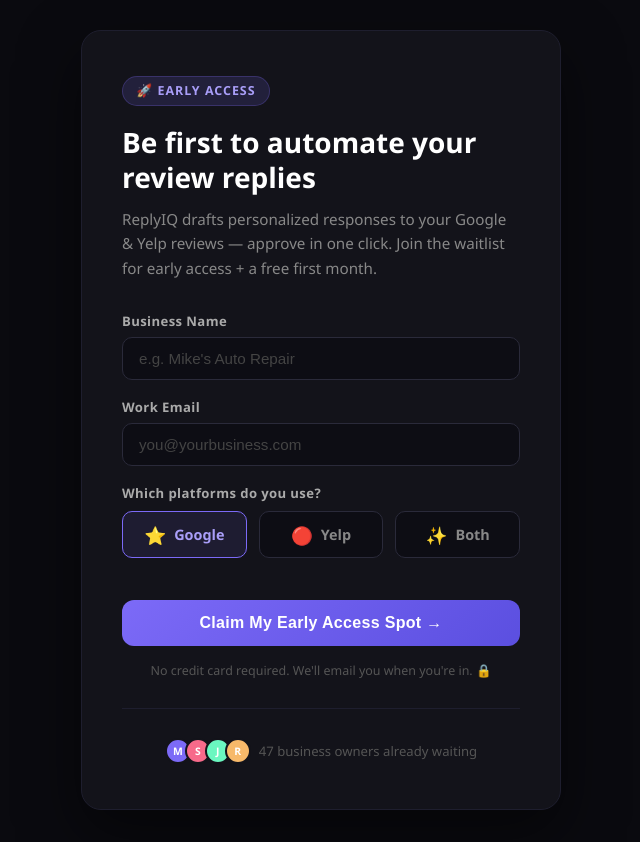
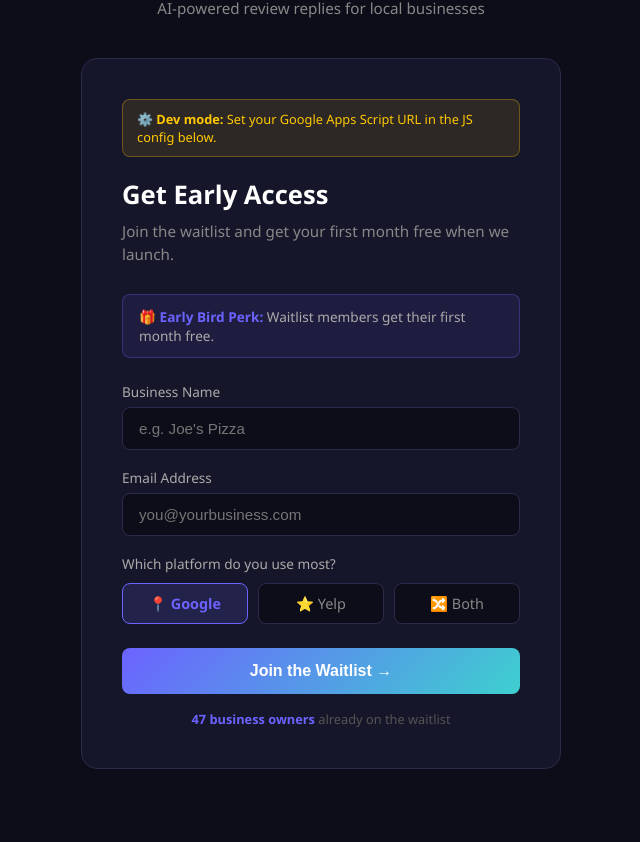
Before and after one commit to novaxframework/replyiq-waitlist, a plain HTML site: page index.html in a window 1280 px wide. Shown: the part 77-919 px from the top of the page, without its empty margins (319-959 px from the left). After the commit the page ends 870 px from the top, so only its background shows below. Drawn offline with Linux system fonts and the light colour scheme.

Commit message:
Add Google Sheets backend integration + setup instructions — index.html

```diff
--- a/index.html
+++ b/index.html
@@ -5,341 +5,192 @@
   <meta name="viewport" content="width=device-width, initial-scale=1.0"/>
   <title>ReplyIQ — Join the Waitlist</title>
   <style>
-    *, *::before, *::after { box-sizing: border-box; margin: 0; padding: 0; }
-
+    * { margin: 0; padding: 0; box-sizing: border-box; }
     body {
-      background: #0a0a0f;
-      color: #f0f0f5;
-      font-family: 'Segoe UI', system-ui, sans-serif;
+      font-family: 'Segoe UI', sans-serif;
+      background: #0d0d1a;
+      color: #e0e0e0;
       min-height: 100vh;
       display: flex;
       flex-direction: column;
       align-items: center;
       justify-content: center;
-      padding: 2rem;
+      padding: 24px;
     }
-
     .logo {
-      font-size: 1.6rem;
+      font-size: 2rem;
       font-weight: 800;
-      letter-spacing: -0.5px;
-      margin-bottom: 2.5rem;
-      color: #fff;
+      background: linear-gradient(135deg, #6c63ff, #3ecfcf);
+      -webkit-background-clip: text;
+      -webkit-text-fill-color: transparent;
+      margin-bottom: 8px;
     }
-    .logo span { color: #7c6af7; }
-
+    .tagline { color: #888; font-size: 0.95rem; margin-bottom: 40px; }
     .card {
-      background: #13131a;
-      border: 1px solid #1e1e2e;
-      border-radius: 20px;
-      padding: 2.8rem 2.5rem;
+      background: #16162a;
+      border: 1px solid #2a2a4a;
+      border-radius: 16px;
+      padding: 40px;
       width: 100%;
       max-width: 480px;
-      box-shadow: 0 24px 60px rgba(0,0,0,0.5);
     }
-
-    .badge {
-      display: inline-block;
-      background: rgba(124, 106, 247, 0.15);
-      color: #a99ef8;
-      font-size: 0.78rem;
-      font-weight: 600;
-      letter-spacing: 0.08em;
-      text-transform: uppercase;
-      padding: 0.35rem 0.85rem;
-      border-radius: 999px;
-      border: 1px solid rgba(124,106,247,0.25);
-      margin-bottom: 1.2rem;
-    }
-
-    h1 {
-      font-size: 1.75rem;
-      font-weight: 800;
-      line-height: 1.25;
-      margin-bottom: 0.75rem;
+    h1 { font-size: 1.6rem; font-weight: 700; color: #fff; margin-bottom: 8px; }
+    .subtitle { color: #888; font-size: 0.95rem; margin-bottom: 28px; line-height: 1.5; }
+    label { display: block; font-size: 0.85rem; color: #aaa; margin-bottom: 6px; font-weight: 500; }
+    input {
+      width: 100%;
+      padding: 12px 16px;
+      background: #0d0d1a;
+      border: 1px solid #2a2a4a;
+      border-radius: 8px;
       color: #fff;
-    }
-
-    .sub {
       font-size: 0.95rem;
-      color: #888;
-      line-height: 1.6;
-      margin-bottom: 2rem;
-    }
-
-    .form-group {
-      margin-bottom: 1.1rem;
-    }
-
-    label {
-      display: block;
-      font-size: 0.82rem;
-      font-weight: 600;
-      color: #aaa;
-      margin-bottom: 0.45rem;
-      letter-spacing: 0.03em;
-    }
-
-    input[type="text"],
-    input[type="email"] {
-      width: 100%;
-      background: #0d0d14;
-      border: 1px solid #2a2a3a;
-      border-radius: 10px;
-      padding: 0.75rem 1rem;
-      color: #f0f0f5;
-      font-size: 0.95rem;
-      outline: none;
+      margin-bottom: 18px;
       transition: border-color 0.2s;
     }
-
-    input[type="text"]:focus,
-    input[type="email"]:focus {
-      border-color: #7c6af7;
-    }
-
-    input::placeholder { color: #444; }
-
-    .platform-label {
-      font-size: 0.82rem;
-      font-weight: 600;
-      color: #aaa;
-      letter-spacing: 0.03em;
-      margin-bottom: 0.6rem;
-      display: block;
-    }
-
-    .platforms {
-      display: flex;
-      gap: 0.75rem;
-    }
-
-    .platform-option {
+    input:focus { outline: none; border-color: #6c63ff; }
+    .platform-label { margin-bottom: 10px; }
+    .platform-options { display: flex; gap: 10px; margin-bottom: 24px; }
+    .platform-btn {
       flex: 1;
-      position: relative;
-    }
-
-    .platform-option input[type="checkbox"] {
-      position: absolute;
-      opacity: 0;
-      width: 0;
-      height: 0;
-    }
-
-    .platform-option label {
-      display: flex;
-      align-items: center;
-      justify-content: center;
-      gap: 0.5rem;
-      padding: 0.65rem 1rem;
-      background: #0d0d14;
-      border: 1px solid #2a2a3a;
-      border-radius: 10px;
+      padding: 10px;
+      border-radius: 8px;
+      border: 1px solid #2a2a4a;
+      background: #0d0d1a;
+      color: #888;
       cursor: pointer;
       font-size: 0.9rem;
+      transition: all 0.2s;
+      text-align: center;
+    }
+    .platform-btn.active {
+      border-color: #6c63ff;
+      background: rgba(108, 99, 255, 0.15);
+      color: #6c63ff;
       font-weight: 600;
-      color: #888;
-      transition: all 0.2s;
-      letter-spacing: 0;
-      margin-bottom: 0;
     }
-
-    .platform-option input:checked + label {
-      border-color: #7c6af7;
-      background: rgba(124,106,247,0.1);
-      color: #a99ef8;
-    }
-
-    .platform-option label:hover {
-      border-color: #555;
-      color: #ccc;
-    }
-
-    .platform-icon { font-size: 1.1rem; }
-
-    .btn {
+    .submit-btn {
       width: 100%;
-      margin-top: 1.5rem;
-      padding: 0.9rem;
-      background: linear-gradient(135deg, #7c6af7, #5b4fe0);
+      padding: 14px;
+      background: linear-gradient(135deg, #6c63ff, #3ecfcf);
+      border: none;
+      border-radius: 8px;
       color: #fff;
       font-size: 1rem;
       font-weight: 700;
-      border: none;
-      border-radius: 12px;
       cursor: pointer;
-      transition: opacity 0.2s, transform 0.15s;
-      letter-spacing: 0.02em;
+      transition: opacity 0.2s;
     }
-
-    .btn:hover { opacity: 0.9; transform: translateY(-1px); }
-    .btn:active { transform: translateY(0); }
-
-    .fine-print {
-      font-size: 0.78rem;
-      color: #555;
-      text-align: center;
-      margin-top: 1rem;
+    .submit-btn:hover { opacity: 0.9; }
+    .submit-btn:disabled { opacity: 0.6; cursor: not-allowed; }
+    .social-proof { text-align: center; color: #555; font-size: 0.8rem; margin-top: 16px; }
+    .social-proof span { color: #6c63ff; font-weight: 600; }
+    .perk {
+      background: rgba(108, 99, 255, 0.1);
+      border: 1px solid rgba(108, 99, 255, 0.3);
+      border-radius: 8px;
+      padding: 12px 16px;
+      font-size: 0.85rem;
+      color: #aaa;
+      margin-bottom: 24px;
     }
-
-    .success {
+    .perk strong { color: #6c63ff; }
+    .success-state { display: none; text-align: center; }
+    .success-icon { font-size: 3rem; margin-bottom: 16px; }
+    .success-state h2 { color: #fff; font-size: 1.4rem; margin-bottom: 8px; }
+    .success-state p { color: #888; line-height: 1.6; font-size: 0.95rem; }
+    .error-msg { color: #ff6b6b; font-size: 0.85rem; margin-top: -12px; margin-bottom: 12px; display: none; }
+    .config-banner {
+      background: rgba(255, 200, 0, 0.1);
+      border: 1px solid rgba(255, 200, 0, 0.3);
+      border-radius: 8px;
+      padding: 10px 14px;
+      font-size: 0.8rem;
+      color: #ffc800;
+      margin-bottom: 20px;
       display: none;
-      flex-direction: column;
-      align-items: center;
-      text-align: center;
-      padding: 1rem 0;
     }
-
-    .success-icon {
-      font-size: 3rem;
-      margin-bottom: 1rem;
-    }
-
-    .success h2 {
-      font-size: 1.4rem;
-      font-weight: 800;
-      margin-bottom: 0.6rem;
-      color: #fff;
-    }
-
-    .success p {
-      font-size: 0.95rem;
-      color: #888;
-      line-height: 1.6;
-    }
-
-    .success .spot {
-      margin-top: 1.2rem;
-      background: rgba(124,106,247,0.12);
-      border: 1px solid rgba(124,106,247,0.25);
-      border-radius: 10px;
-      padding: 0.65rem 1.2rem;
-      font-size: 0.85rem;
-      color: #a99ef8;
-      font-weight: 600;
-    }
-
-    .divider {
-      border: none;
-      border-top: 1px solid #1e1e2e;
-      margin: 1.8rem 0;
-    }
-
-    .social-proof {
-      display: flex;
-      align-items: center;
-      justify-content: center;
-      gap: 0.5rem;
-      font-size: 0.82rem;
-      color: #555;
-      margin-top: 1.5rem;
-    }
-
-    .avatars {
-      display: flex;
-    }
-
-    .avatar {
-      width: 26px;
-      height: 26px;
-      border-radius: 50%;
-      border: 2px solid #13131a;
-      margin-left: -6px;
-      display: flex;
-      align-items: center;
-      justify-content: center;
-      font-size: 0.65rem;
-      font-weight: 700;
-      color: #fff;
-    }
-
-    .av1 { background: #7c6af7; margin-left: 0; }
-    .av2 { background: #f76a8a; }
-    .av3 { background: #6af7c0; }
-    .av4 { background: #f7b96a; }
   </style>
 </head>
 <body>
-
-  <div class="logo">Reply<span>IQ</span></div>
-
+  <div class="logo">ReplyIQ</div>
+  <p class="tagline">AI-powered review replies for local businesses</p>
   <div class="card">
-    <div class="badge">🚀 Early Access</div>
-    <h1>Be first to automate your review replies</h1>
-    <p class="sub">ReplyIQ drafts personalized responses to your Google & Yelp reviews — approve in one click. Join the waitlist for early access + a free first month.</p>
-
-    <div id="formWrap">
-      <form id="waitlistForm" onsubmit="handleSubmit(event)">
-        <div class="form-group">
-          <label for="business">Business Name</label>
-          <input type="text" id="business" name="business" placeholder="e.g. Mike's Auto Repair" required />
+    <div class="config-banner" id="configBanner">
+      ⚙️ <strong>Dev mode:</strong> Set your Google Apps Script URL in the JS config below.
+    </div>
+    <div id="formState">
+      <h1>Get Early Access</h1>
+      <p class="subtitle">Join the waitlist and get your first month free when we launch.</p>
+      <div class="perk">🎁 <strong>Early Bird Perk:</strong> Waitlist members get their first month free.</div>
+      <form id="waitlistForm">
+        <label>Business Name</label>
+        <input type="text" id="businessName" placeholder="e.g. Joe's Pizza" required />
+        <label>Email Address</label>
+        <input type="email" id="email" placeholder="you@yourbusiness.com" required />
+        <label class="platform-label">Which platform do you use most?</label>
+        <div class="platform-options">
+          <div class="platform-btn active" data-val="Google">📍 Google</div>
+          <div class="platform-btn" data-val="Yelp">⭐ Yelp</div>
+          <div class="platform-btn" data-val="Both">🔀 Both</div>
         </div>
-
-        <div class="form-group">
-          <label for="email">Work Email</label>
-          <input type="email" id="email" name="email" placeholder="you@yourbusiness.com" required />
-        </div>
-
-        <div class="form-group">
-          <span class="platform-label">Which platforms do you use?</span>
-          <div class="platforms">
-            <div class="platform-option">
-              <input type="checkbox" id="google" name="platforms" value="google" checked />
-              <label for="google"><span class="platform-icon">⭐</span> Google</label>
-            </div>
-            <div class="platform-option">
-              <input type="checkbox" id="yelp" name="platforms" value="yelp" />
-              <label for="yelp"><span class="platform-icon">🔴</span> Yelp</label>
-            </div>
-            <div class="platform-option">
-              <input type="checkbox" id="both" name="platforms" value="both" />
-              <label for="both"><span class="platform-icon">✨</span> Both</label>
-            </div>
-          </div>
-        </div>
-
-        <button type="submit" class="btn" id="submitBtn">Claim My Early Access Spot →</button>
-        <p class="fine-print">No credit card required. We'll email you when you're in. 🔒</p>
+        <div class="error-msg" id="errorMsg">Something went wrong. Please try again.</div>
+        <button type="submit" class="submit-btn" id="submitBtn">Join the Waitlist →</button>
       </form>
+      <div class="social-proof"><span>47 business owners</span> already on the waitlist</div>
     </div>
-
-    <div class="success" id="successWrap">
+    <div class="success-state" id="successState">
       <div class="success-icon">🎉</div>
       <h2>You're on the list!</h2>
-      <p>We'll reach out to <strong id="confirmedEmail"></strong> as soon as your spot opens up.</p>
-      <div class="spot">🏆 Early access = first month free</div>
-    </div>
-
-    <hr class="divider" />
-
-    <div class="social-proof">
-      <div class="avatars">
-        <div class="avatar av1">M</div>
-        <div class="avatar av2">S</div>
-        <div class="avatar av3">J</div>
-        <div class="avatar av4">R</div>
-      </div>
-      <span>47 business owners already waiting</span>
+      <p>Check your inbox — we sent a confirmation to <strong id="confirmedEmail"></strong>.<br><br>We'll reach out as soon as your early access is ready.</p>
     </div>
   </div>
-
   <script>
-    function handleSubmit(e) {
+    const APPS_SCRIPT_URL = 'YOUR_APPS_SCRIPT_URL_HERE';
+    if (APPS_SCRIPT_URL === 'YOUR_APPS_SCRIPT_URL_HERE') {
+      document.getElementById('configBanner').style.display = 'block';
+    }
+    let selectedPlatform = 'Google';
+    document.querySelectorAll('.platform-btn').forEach(btn => {
+      btn.addEventListener('click', () => {
+        document.querySelectorAll('.platform-btn').forEach(b => b.classList.remove('active'));
+        btn.classList.add('active');
+        selectedPlatform = btn.dataset.val;
+      });
+    });
+    document.getElementById('waitlistForm').addEventListener('submit', async (e) => {
       e.preventDefault();
-      const email = document.getElementById('email').value;
       const btn = document.getElementById('submitBtn');
-
-      btn.textContent = 'Saving your spot...';
+      const errorMsg = document.getElementById('errorMsg');
+      const businessName = document.getElementById('businessName').value.trim();
+      const email = document.getElementById('email').value.trim();
       btn.disabled = true;
-
-      setTimeout(() => {
-        document.getElementById('formWrap').style.display = 'none';
-        const sw = document.getElementById('successWrap');
-        sw.style.display = 'flex';
-        document.getElementById('confirmedEmail').textContent = email;
-      }, 900);
+      btn.textContent = 'Joining...';
+      errorMsg.style.display = 'none';
+      if (APPS_SCRIPT_URL === 'YOUR_APPS_SCRIPT_URL_HERE') {
+        setTimeout(() => showSuccess(email), 800);
+        return;
+      }
+      try {
+        const res = await fetch(APPS_SCRIPT_URL, {
+          method: 'POST',
+          headers: { 'Content-Type': 'application/json' },
+          body: JSON.stringify({ businessName, email, platform: selectedPlatform, source: 'waitlist-form' })
+        });
+        const data = await res.json();
+        if (data.success) { showSuccess(email); } else { throw new Error(data.message); }
+      } catch (err) {
+        console.error(err);
+        errorMsg.style.display = 'block';
+        btn.disabled = false;
+        btn.textContent = 'Join the Waitlist →';
+      }
+    });
+    function showSuccess(email) {
+      document.getElementById('confirmedEmail').textContent = email;
+      document.getElementById('formState').style.display = 'none';
+      document.getElementById('successState').style.display = 'block';
     }
   </script>
-
 </body>
 </html>
```
